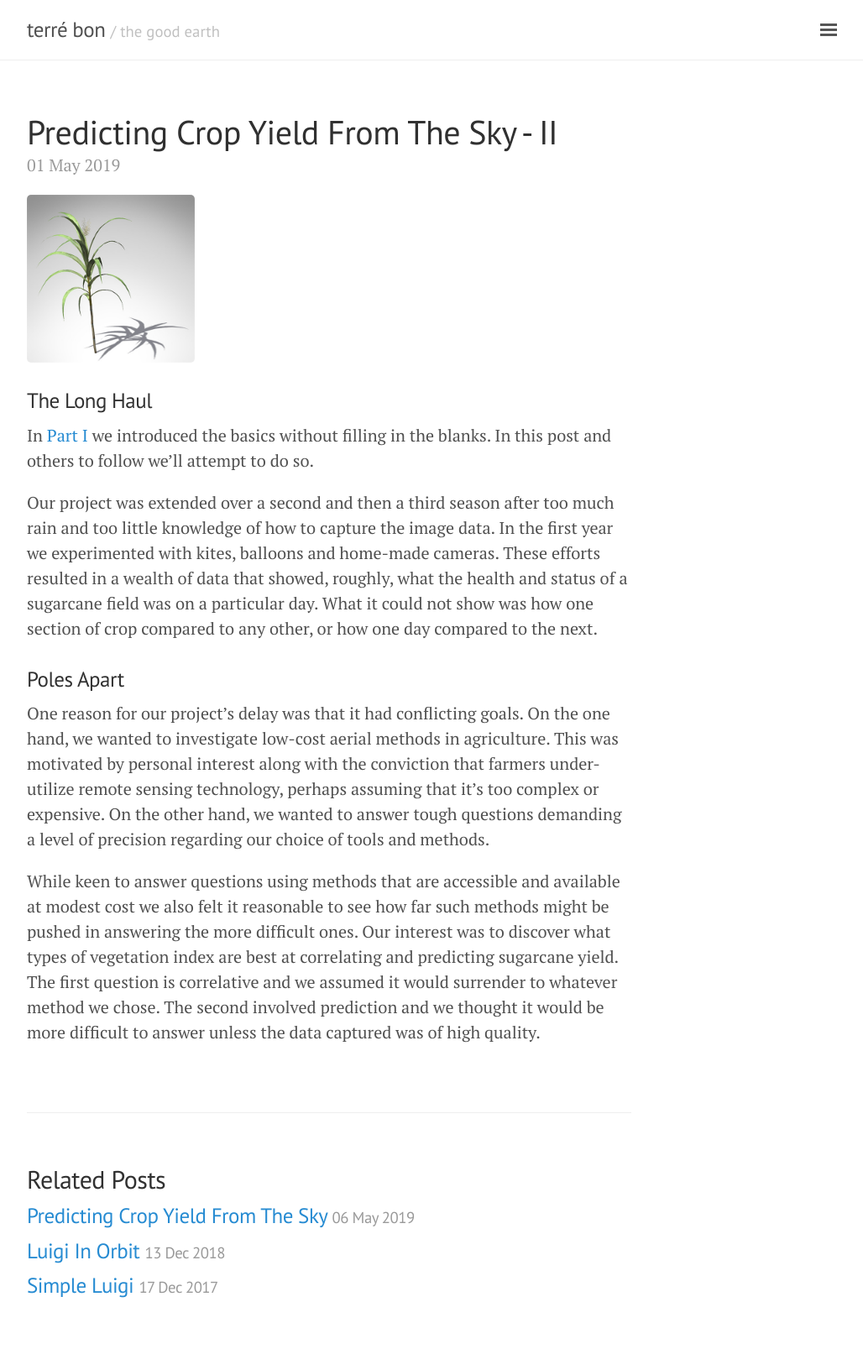
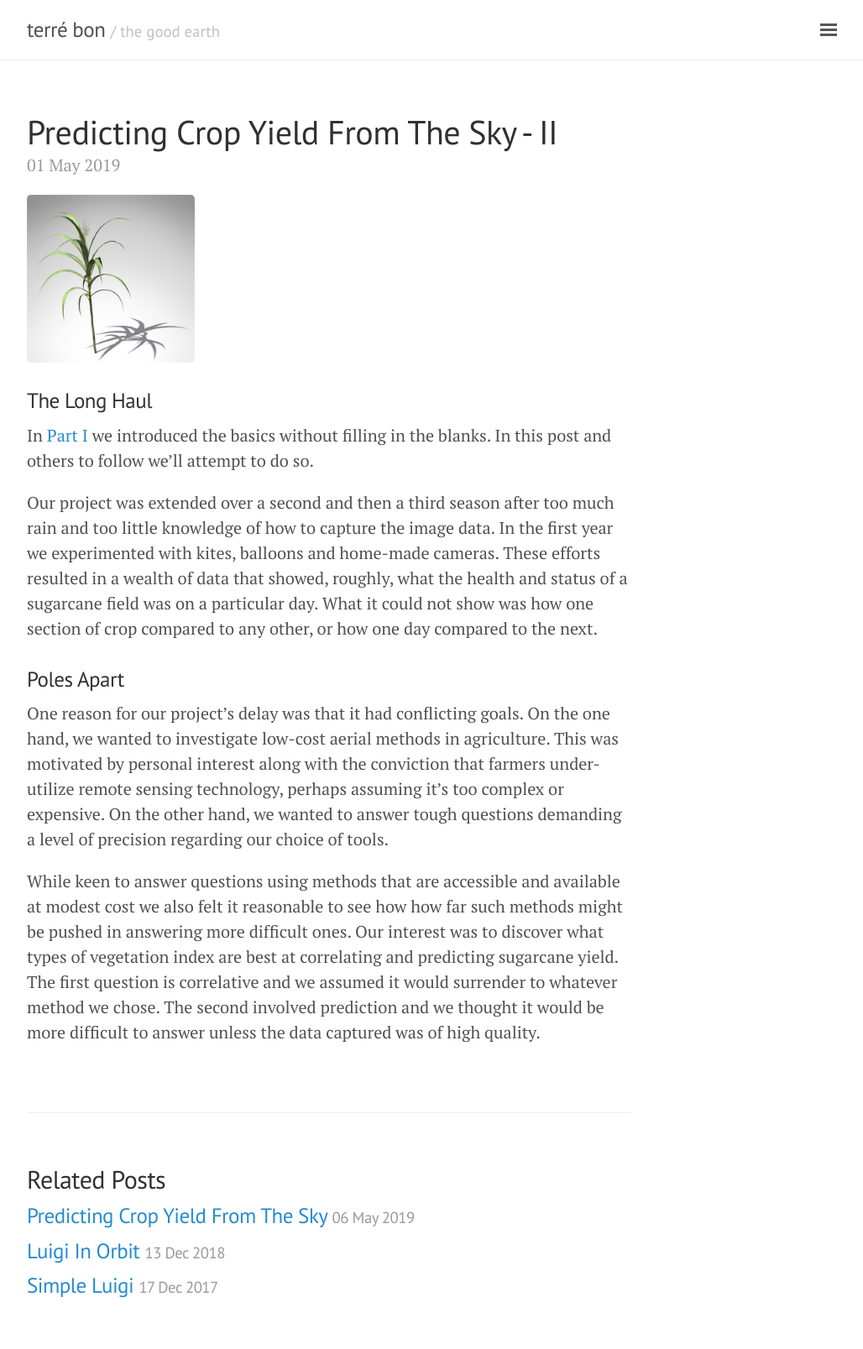
Before and after one commit to geraldmc/geraldmc.github.io, a Jekyll site: the page built from _posts/2019-05-01-predicting-yield-2.md, in a window 1280 px wide. Shown: the whole page at 84% size, without its empty margins (248-1276 px from the left). Built offline with Jekyll 4.4.1, drawn with Linux system fonts in a browser that asks for light colours.

Commit message:
updates part 2

```diff
--- a/_posts/2019-05-01-predicting-yield-2.md
+++ b/_posts/2019-05-01-predicting-yield-2.md
@@ -13,6 +13,6 @@ Our project was extended over a second and then a third season after too much ra
 
 ### Poles Apart
 
-One reason for our project's delay was that it had conflicting goals. On the one hand, we wanted to investigate low-cost aerial methods in agriculture. This was motivated by personal interest along with the conviction that farmers under-utilize  remote sensing technology, perhaps assuming that it's too complex or expensive. On the other hand, we wanted to answer tough  questions demanding a level of precision regarding our choice of tools and methods.
+One reason for our project's delay was that it had conflicting goals. On the one hand, we wanted to investigate low-cost aerial methods in agriculture. This was motivated by personal interest along with the conviction that farmers under-utilize  remote sensing technology, perhaps assuming it's too complex or expensive. On the other hand, we wanted to answer tough  questions demanding a level of precision regarding our choice of tools.
 
-While keen to answer questions using methods that are accessible and available at modest cost we also felt it reasonable to see how far such methods might be pushed in answering the more difficult ones. Our interest was to discover what types of vegetation index are best at correlating and predicting sugarcane yield. The first question is correlative and we assumed it would surrender to whatever method we chose. The second involved prediction and we thought it would be more difficult to answer unless the data captured was of high quality.
+While keen to answer questions using methods that are accessible and available at modest cost we also felt it reasonable to see how how far such methods might be pushed in answering more difficult ones. Our interest was to discover what types of vegetation index are best at correlating and predicting sugarcane yield. The first question is correlative and we assumed it would surrender to whatever method we chose. The second involved prediction and we thought it would be more difficult to answer unless the data captured was of high quality.
```
